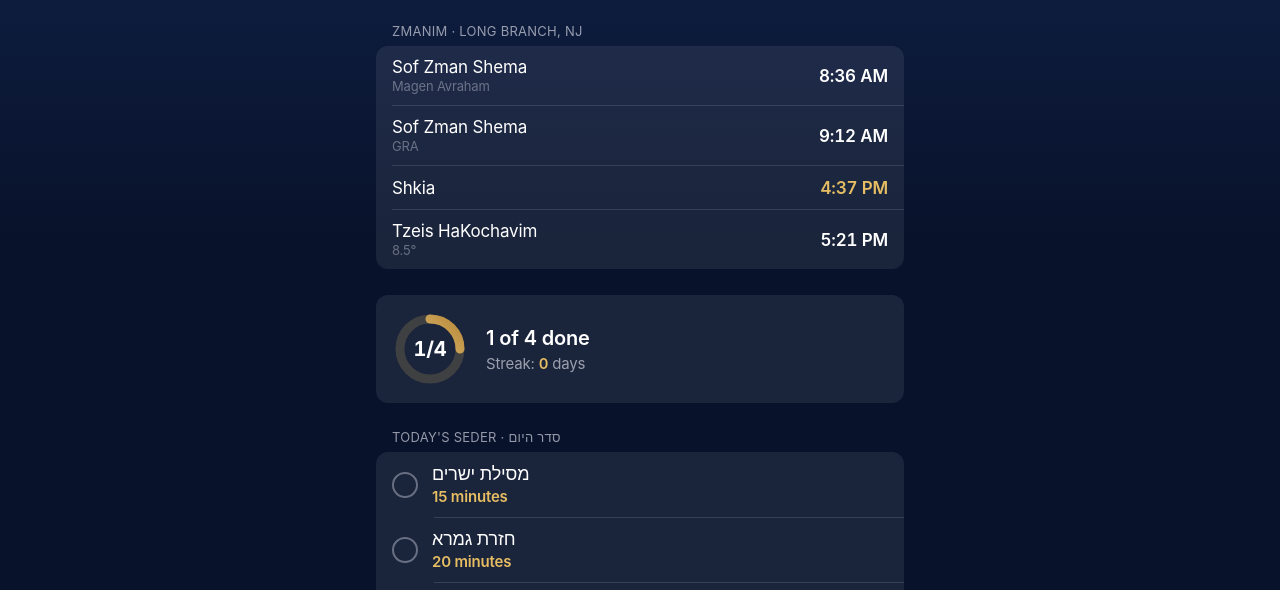
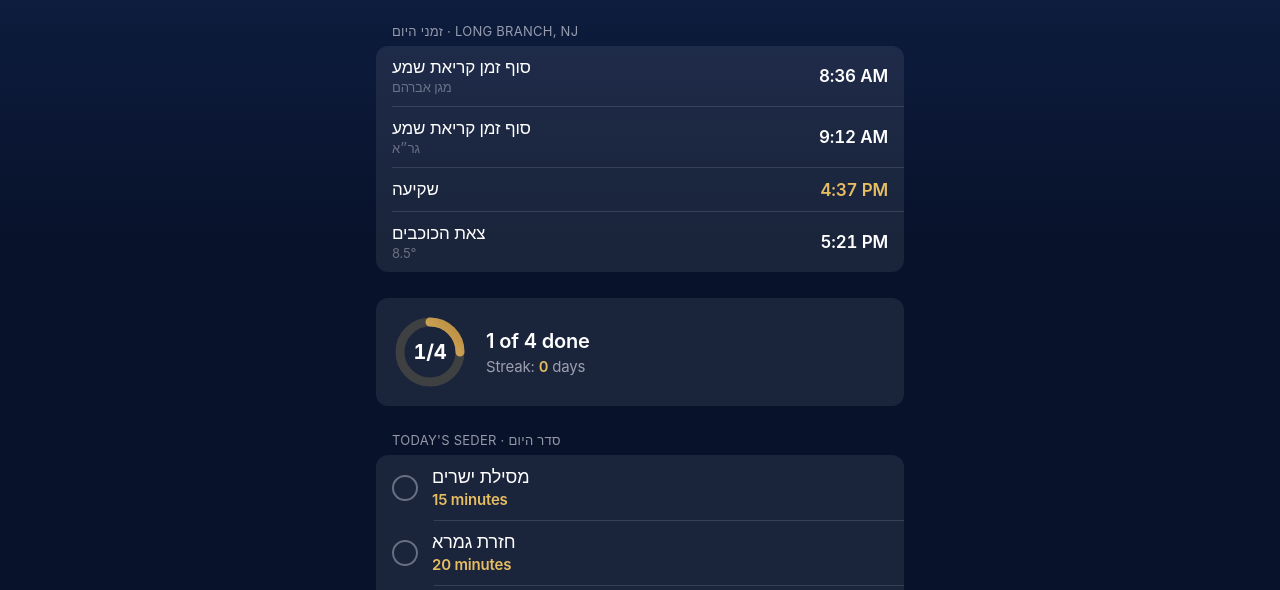
Before and after one commit to bgluck-hash/avoidas-hashem-checklist, a plain HTML site: page index.html in a window 1280 px wide. Shown: the part 203-793 px from the top of the page. Drawn offline with Linux system fonts and the light colour scheme.

Commit message:
Show zmanim labels in Hebrew
Co-Authored-By: Claude Opus 5.5 <noreply@anthropic.com>
Claude-Session: https://claude.ai/code/session_01CorhVVondnB6RBRhCzQjpL

```diff
--- a/index.html
+++ b/index.html
@@ -177,12 +177,12 @@ h1 { font-size: 34px; font-weight: 700; letter-spacing: -0.02em; line-height: 1.
   </header>
 
   <section class="sec">
-    <div class="sh">Zmanim &middot; Long Branch, NJ</div>
+    <div class="sh"><span lang="he">זמני היום</span> &middot; Long Branch, NJ</div>
     <div class="group">
-      <div class="cell"><span class="k">Sof Zman Shema <span class="op">Magen Avraham</span></span><span class="v zt" id="z-mga">&nbsp;</span></div>
-      <div class="cell"><span class="k">Sof Zman Shema <span class="op">GRA</span></span><span class="v zt" id="z-gra">&nbsp;</span></div>
-      <div class="cell"><span class="k">Shkia</span><span class="v zt gold" id="z-shkia">&nbsp;</span></div>
-      <div class="cell"><span class="k">Tzeis HaKochavim <span class="op">8.5&deg;</span></span><span class="v zt" id="z-tzeis">&nbsp;</span></div>
+      <div class="cell"><span class="k" lang="he">סוף זמן קריאת שמע <span class="op">מגן אברהם</span></span><span class="v zt" id="z-mga">&nbsp;</span></div>
+      <div class="cell"><span class="k" lang="he">סוף זמן קריאת שמע <span class="op">גר״א</span></span><span class="v zt" id="z-gra">&nbsp;</span></div>
+      <div class="cell"><span class="k" lang="he">שקיעה</span><span class="v zt gold" id="z-shkia">&nbsp;</span></div>
+      <div class="cell"><span class="k" lang="he">צאת הכוכבים <span class="op">8.5&deg;</span></span><span class="v zt" id="z-tzeis">&nbsp;</span></div>
     </div>
   </section>
 
```
